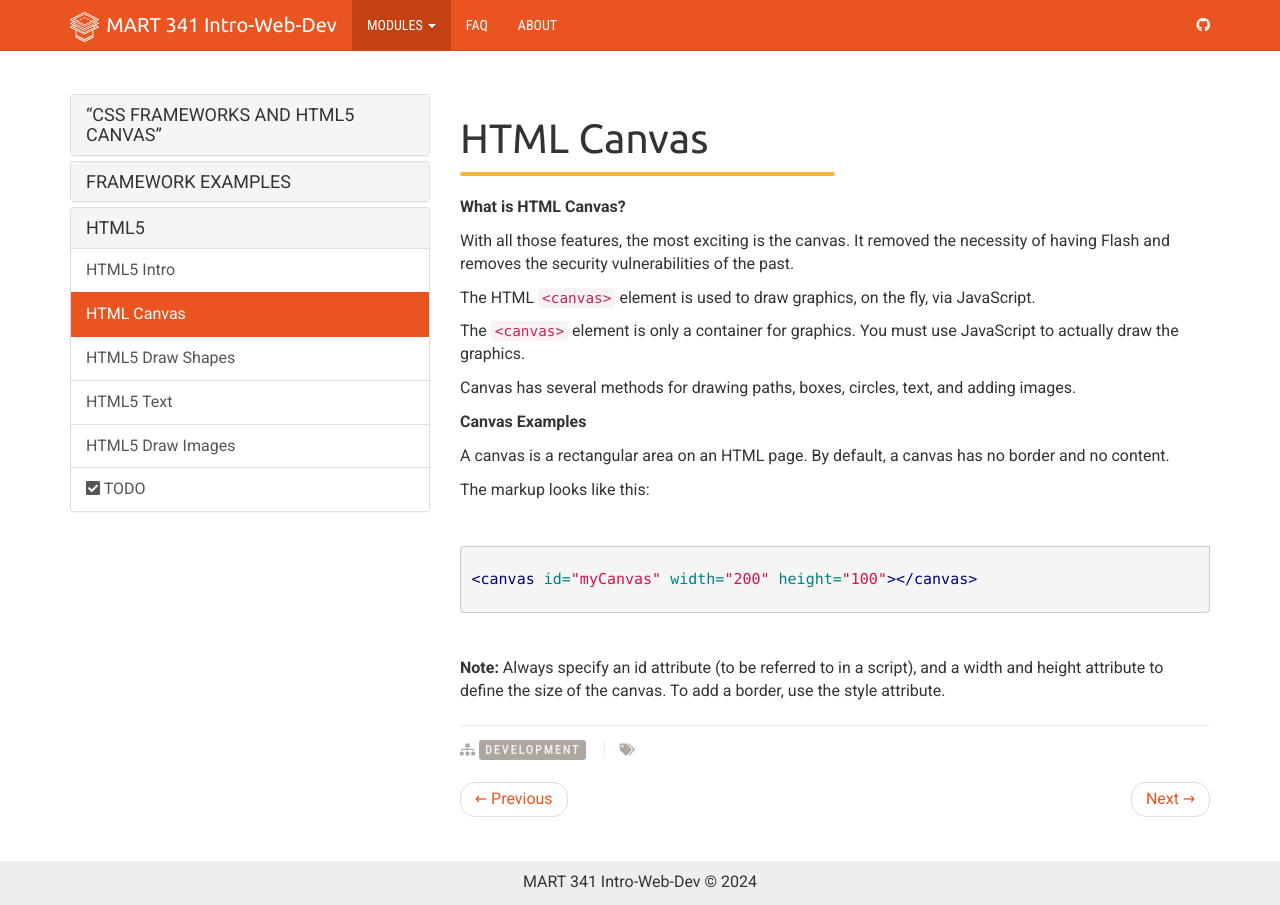
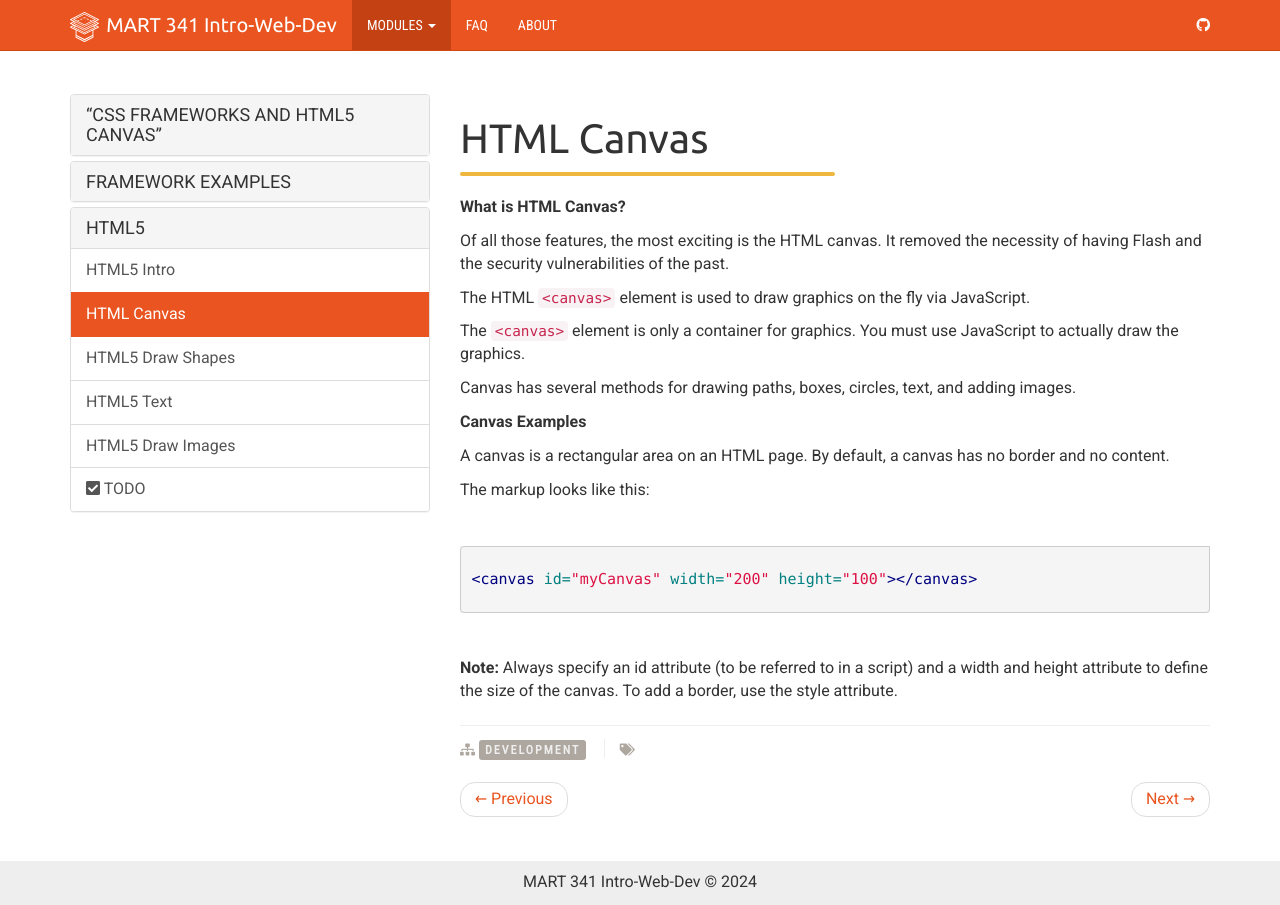
Before and after one commit to Montana-Media-Arts/webDesignFall2024, a Jekyll site: the page built from _docs/topic-13/02-html5/page-02.md, in a window 1280 px wide. Built offline with Jekyll 4.4.1, drawn with Linux system fonts in a browser that asks for light colours; nearby versions of some CDN libraries.

Commit message:
Update page-02.md

````diff
--- a/_docs/topic-13/02-html5/page-02.md
+++ b/_docs/topic-13/02-html5/page-02.md
@@ -11,9 +11,9 @@ tags:
 
 **What is HTML Canvas?**
 
-With all those features, the most exciting is the canvas.  It removed the necessity of having Flash and removes the security vulnerabilities of the past.
+Of all those features, the most exciting is the HTML canvas. It removed the necessity of having Flash and the security vulnerabilities of the past.
 
-The HTML `<canvas>` element is used to draw graphics, on the fly, via JavaScript.
+The HTML `<canvas>` element is used to draw graphics on the fly via JavaScript.
 
 The `<canvas>` element is only a container for graphics. You must use JavaScript to actually draw the graphics.
 
@@ -29,4 +29,4 @@ The markup looks like this:
 <canvas id="myCanvas" width="200" height="100"></canvas>
 ```
 
-**Note:** Always specify an id attribute (to be referred to in a script), and a width and height attribute to define the size of the canvas. To add a border, use the style attribute.
+**Note:** Always specify an id attribute (to be referred to in a script) and a width and height attribute to define the size of the canvas. To add a border, use the style attribute.
````
